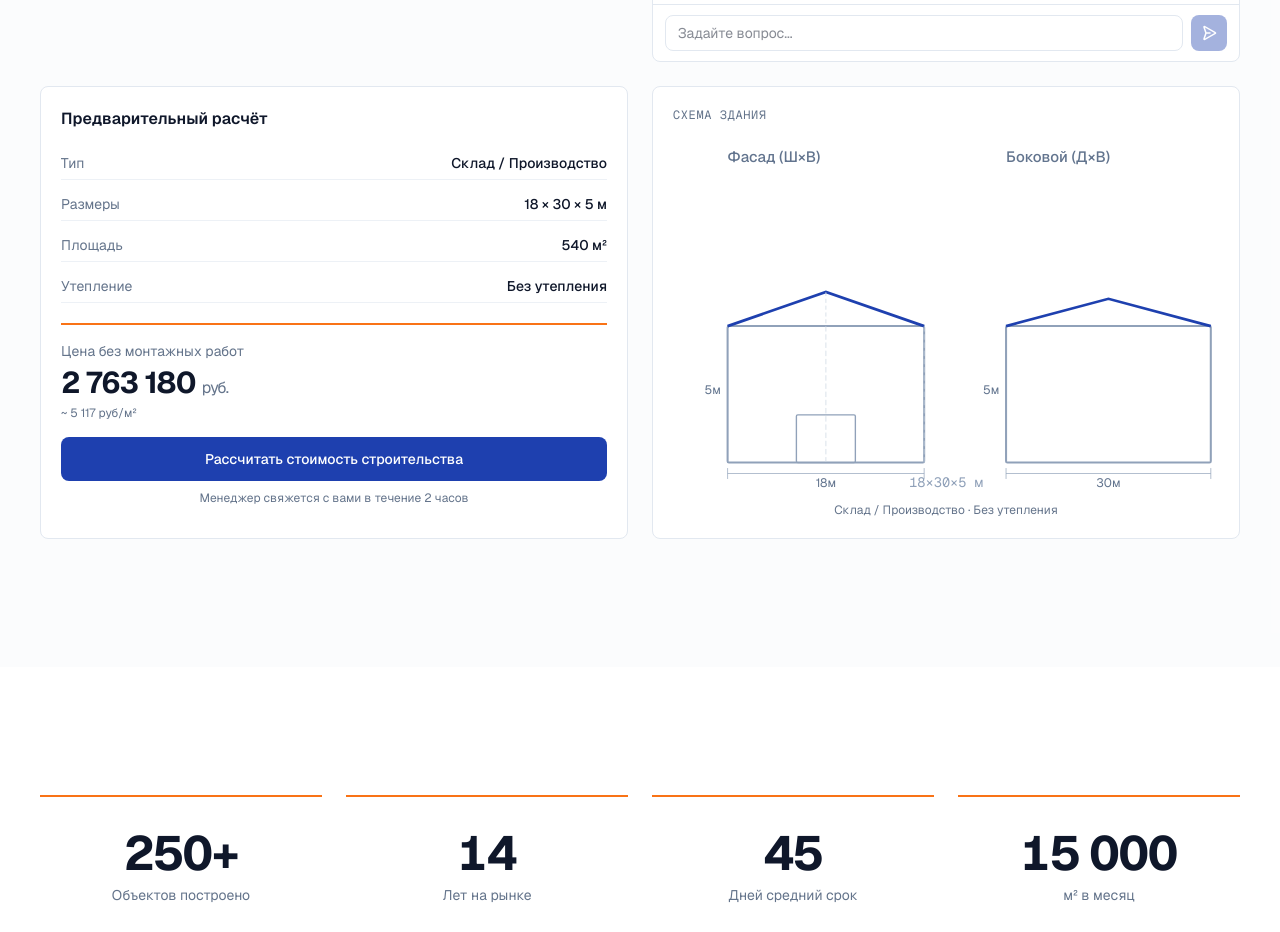
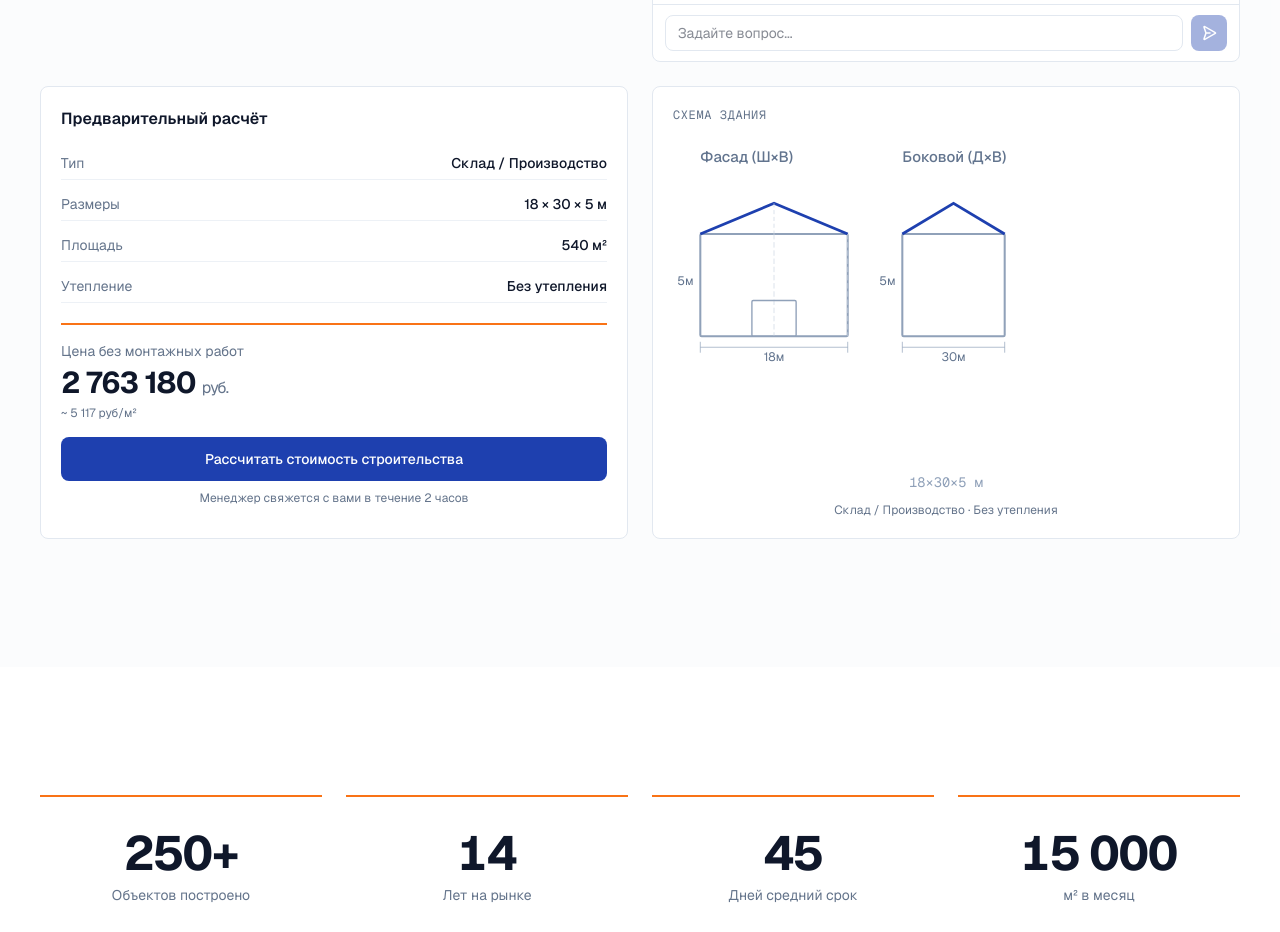
Before and after one commit to faded679/lstkmk, a Next.js app: page / in a window 1280 px wide. Shown: the part 1400-2332 px from the top of the page. Built offline with nearby package versions, Linux system fonts and the light colour scheme.

Commit message:
fix: dynamic SVG viewBox for large buildings

```diff
--- a/src/components/Calculator.tsx
+++ b/src/components/Calculator.tsx
@@ -183,30 +183,33 @@ export default function Calculator() {
   const formatPrice = (n: number) =>
     new Intl.NumberFormat("ru-RU").format(Math.round(n));
 
-  // SVG building sketch — front + side projections
+  // SVG building sketch — front + side projections with dynamic viewBox
   const BuildingSketch = () => {
-    const svgW = 400;
-    const svgH = 260;
+    // Scale factors (px per meter) — adjusted for large buildings
+    const scaleW = Math.min(6, 180 / Math.max(width, 12));
+    const scaleL = Math.min(2.5, 140 / Math.max(length, 24));
+    const scaleH = Math.min(15, 160 / Math.max(height, 5));
+
     const margin = 20;
-
-    // Scale factors (px per meter) — larger to fill canvas
-    const scaleW = Math.min(8, 320 / Math.max(width, 6));
-    const scaleL = Math.min(5, 280 / Math.max(length, 12));
-    const scaleH = Math.min(20, 200 / Math.max(height, 4));
+    const gap = 40;
 
     // Front view (shows width × height)
     const fw = width * scaleW;
     const fh = height * scaleH;
-    const fx = margin + 20;
-    const fy = svgH - margin - fh;
-    const fRoof = type === "agriculture" ? fy - fw * 0.25 : fy - 25;
+    const fx = margin;
+    const fy = margin + 30 + fh * 0.3; // roof space
+    const fRoof = type === "agriculture" ? fy - fw * 0.25 : fy - Math.min(30, fh * 0.3);
 
     // Side view (shows length × height)
     const sl = length * scaleL;
     const sh = height * scaleH;
-    const sx = fx + fw + 60;
-    const sy = svgH - margin - sh;
-    const sRoof = type === "agriculture" ? sy - sl * 0.15 : sy - 20;
+    const sx = fx + fw + gap;
+    const sy = margin + 30 + sh * 0.3;
+    const sRoof = type === "agriculture" ? sy - sl * 0.15 : sy - Math.min(30, sh * 0.3);
+
+    // Dynamic viewBox size
+    const svgW = Math.max(400, sx + sl + margin);
+    const svgH = Math.max(260, margin + 30 + Math.max(fh, sh) * 1.5 + 40);
 
     // Common styles
     const strokeWall = { stroke: "currentColor", strokeWidth: 1.5, className: "text-slate-400" };
```
